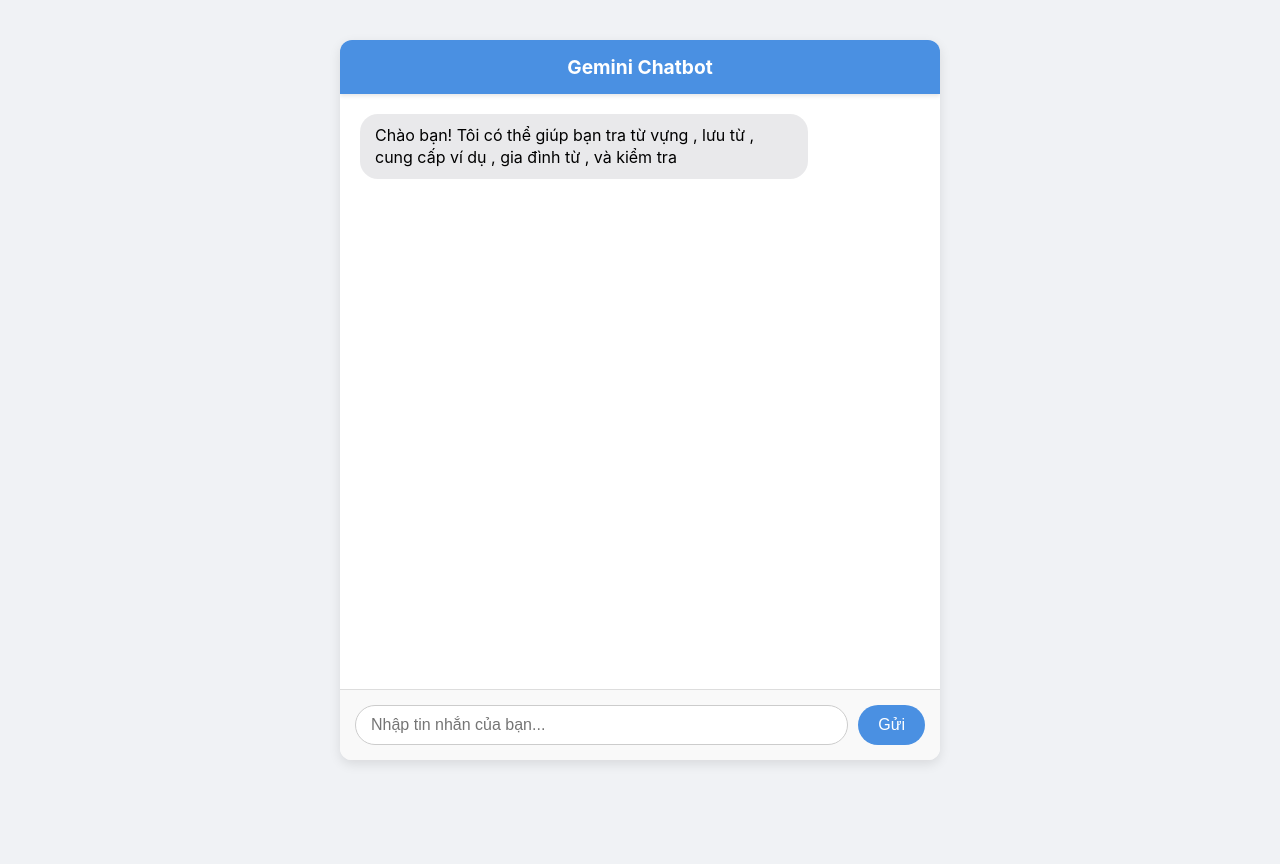
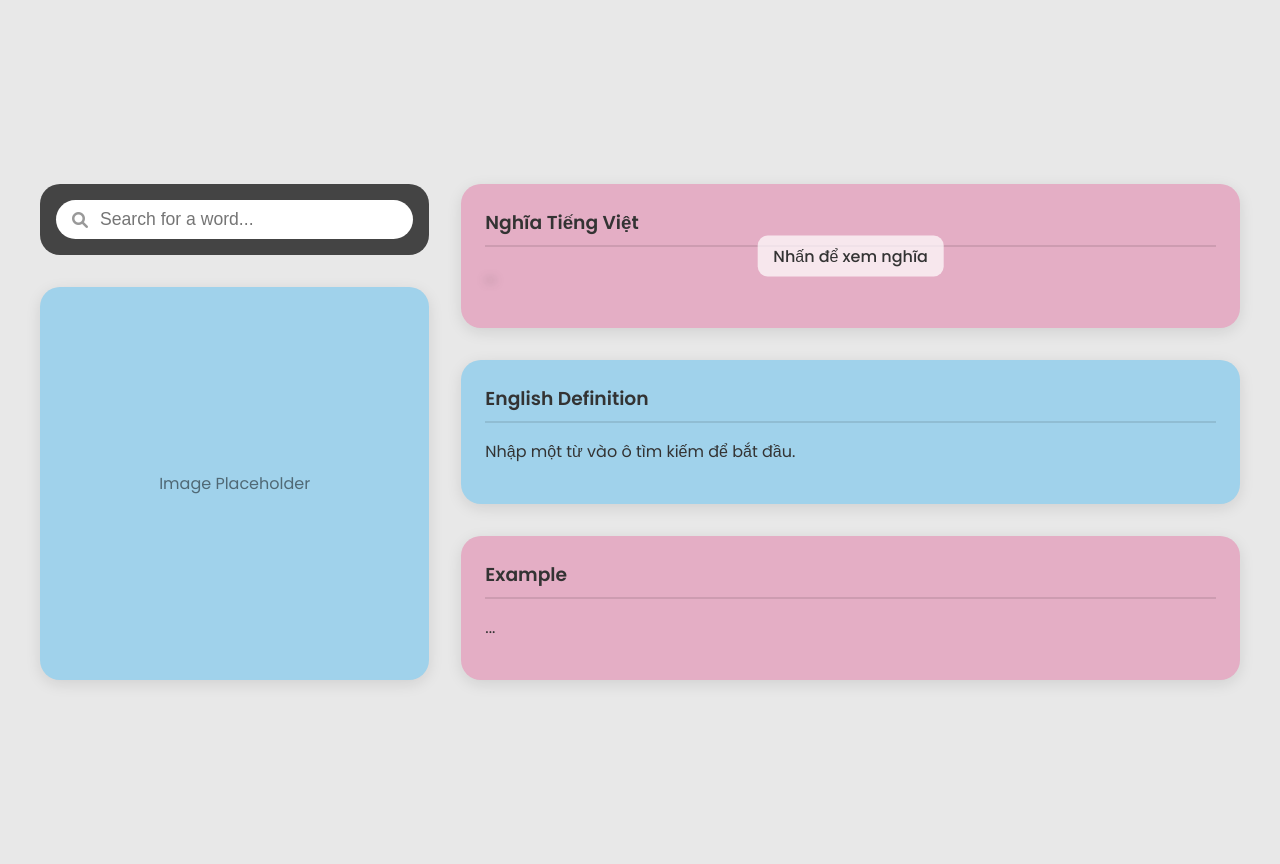
Before and after one commit to ntuanh/MyVocab, a Flask app: page / in a window 1280 px wide. Before the commit the page ends 764 px from the top, so only its background shows below. Run offline with Flask 3, Linux system fonts and the light colour scheme.

Commit message:
update user interface and resource

```diff
--- a/my_website/app.py
+++ b/my_website/app.py
@@ -1,51 +1,19 @@
 # my_website/app.py
+from flask import Flask, render_template, request
+from handle_request import get_dictionary_data # Đổi tên hàm import
 
-from flask import Flask, render_template, request, jsonify
-# Import hàm xử lý từ file handle_request.py
-from handle_request import get_gemini_response
-
-# Khởi tạo ứng dụng Flask
 app = Flask(__name__)
-
-
-# Đối với ứng dụng từ điển, mỗi yêu cầu là độc lập,
-# vì vậy chúng ta không cần quản lý lịch sử trò chuyện phức tạp.
-# Biến chat_histories đã bị loại bỏ.
 
 @app.route('/')
 def index():
-    """
-    Hàm này render trang chủ (giao diện chat).
-    Nó sẽ trả về file 'index.html' từ thư mục 'templates'.
-    """
     return render_template('index.html')
-
 
 @app.route('/chat', methods=['POST'])
 def chat():
-    """
-    Đây là endpoint chính để xử lý yêu cầu chat từ người dùng.
-    Nó nhận tin nhắn, gửi đến Gemini và trả về phản hồi.
-    """
-    # 1. Lấy dữ liệu JSON từ yêu cầu của client (JavaScript gửi lên)
     data = request.get_json()
     user_message = data.get('message')
+    # Gọi thẳng hàm mới, nó đã trả về định dạng response của Flask
+    return get_dictionary_data(user_message)
 
-    # 2. Kiểm tra xem người dùng có gửi tin nhắn rỗng không
-    if not user_message:
-        return jsonify({'error': 'Message cannot be empty'}), 400
-
-    # 3. Gọi hàm get_gemini_response để xử lý
-    #    - Truyền vào tin nhắn của người dùng và một lịch sử rỗng [].
-    #    - Dùng dấu gạch dưới `_` để bỏ qua giá trị thứ hai (lịch sử) mà hàm trả về,
-    #      vì chúng ta không cần nó trong ứng dụng này.
-    bot_response_text, _ = get_gemini_response(user_message, [])
-
-    # 4. Trả kết quả (câu trả lời của bot) về cho giao diện dưới dạng JSON
-    return jsonify({'response': bot_response_text})
-
-
-# Đoạn này đảm bảo server chỉ chạy khi bạn thực thi trực tiếp file này
 if __name__ == '__main__':
-    # Chạy server ở chế độ debug để tự động tải lại khi có thay đổi
     app.run(debug=True)
--- a/my_website/static/script.js
+++ b/my_website/static/script.js
@@ -1,70 +1,63 @@
 document.addEventListener('DOMContentLoaded', () => {
-    const chatForm = document.getElementById('chat-form');
-    const userInput = document.getElementById('user-input');
-    const chatBox = document.getElementById('chat-box');
+    // Lấy các element cần thiết
+    const searchForm = document.getElementById('search-form');
+    const wordInput = document.getElementById('word-input');
 
-    // Hàm để thêm tin nhắn vào giao diện
-    function addMessage(text, sender) {
-    const messageDiv = document.createElement('div');
-    messageDiv.classList.add('message', `${sender}-message`);
+    const vietnamesePanel = document.getElementById('vietnamese-panel');
+    const vietnameseMeaningEl = document.getElementById('vietnamese-meaning');
+    const definitionEl = document.getElementById('english-definition');
+    const exampleEl = document.getElementById('example-sentence');
 
-    const messageP = document.createElement('p');
+    // Hàm cập nhật giao diện
+    function updateUI(data) {
+        definitionEl.textContent = data.english_definition || 'N/A';
+        exampleEl.textContent = data.example || 'N/A';
+        vietnameseMeaningEl.textContent = data.vietnamese_meaning || 'N/A';
 
-    if (sender === 'bot') {
-        // Nếu là tin nhắn của bot, dùng Marked.js để chuyển Markdown thành HTML
-        messageP.innerHTML = marked.parse(text);
-    } else {
-        // Nếu là tin nhắn người dùng, chỉ hiển thị văn bản thuần
-        messageP.textContent = text;
+        // Reset lại trạng thái của panel tiếng Việt
+        vietnamesePanel.classList.add('hidden');
+        vietnamesePanel.classList.remove('revealed');
     }
 
-    messageDiv.appendChild(messageP);
-    chatBox.appendChild(messageDiv);
+    // Xử lý sự kiện tìm kiếm
+    searchForm.addEventListener('submit', async (e) => {
+        e.preventDefault();
+        const word = wordInput.value.trim();
+        if (!word) return;
 
-    // Tự động cuộn xuống tin nhắn mới nhất
-    chatBox.scrollTop = chatBox.scrollHeight;
-    }
-
-    // Hàm để xử lý khi form được gửi
-    chatForm.addEventListener('submit', async (e) => {
-        e.preventDefault(); // Ngăn trang web tải lại
-
-        const userMessage = userInput.value.trim();
-        if (userMessage === '') return;
-
-        // Hiển thị ngay tin nhắn của người dùng
-        addMessage(userMessage, 'user');
-
-        // Xóa nội dung trong ô nhập liệu
-        userInput.value = '';
+        // Hiển thị trạng thái loading
+        definitionEl.textContent = 'Searching...';
+        exampleEl.textContent = '...';
+        vietnameseMeaningEl.textContent = '...';
 
         try {
-            // Gửi request đến backend (endpoint /chat)
             const response = await fetch('/chat', {
                 method: 'POST',
-                headers: {
-                    'Content-Type': 'application/json',
-                },
-                // Gửi tin nhắn dưới dạng JSON
-                body: JSON.stringify({
-                    message: userMessage,
-                    user_id: 'default_user' // Trong ứng dụng thực tế, đây nên là một ID duy nhất cho mỗi người dùng
-                }),
+                headers: { 'Content-Type': 'application/json' },
+                body: JSON.stringify({ message: word })
             });
 
-            if (!response.ok) {
-                throw new Error('Network response was not ok');
+            const data = await response.json();
+
+            if (response.ok) {
+                updateUI(data);
+            } else {
+                // Hiển thị lỗi từ server
+                definitionEl.textContent = data.error || 'An unknown error occurred.';
+                exampleEl.textContent = 'N/A';
+                vietnameseMeaningEl.textContent = 'N/A';
             }
+        } catch (error) {
+            console.error('Fetch Error:', error);
+            definitionEl.textContent = 'Failed to connect to the server.';
+        }
+    });
 
-            const data = await response.json();
-            const botResponse = data.response;
-
-            // Hiển thị câu trả lời của bot
-            addMessage(botResponse, 'bot');
-
-        } catch (error) {
-            console.error('Error:', error);
-            addMessage('Xin lỗi, đã có lỗi xảy ra. Vui lòng thử lại.', 'bot');
+    // Xử lý sự kiện nhấn để xem nghĩa
+    vietnamesePanel.addEventListener('click', () => {
+        if (vietnamesePanel.classList.contains('hidden')) {
+            vietnamesePanel.classList.remove('hidden');
+            vietnamesePanel.classList.add('revealed');
         }
     });
 });
--- a/my_website/static/style.css
+++ b/my_website/static/style.css
@@ -1,122 +1,116 @@
-/* General Styling */
+@import url('https://fonts.googleapis.com/css2?family=Poppins:wght@400;500;600&display=swap');
+
+:root {
+    --bg-color: #E8E8E8; /* Nền xanh lá mạ trong ảnh */
+    --panel-blue: #A0D2EB;
+    --panel-pink: #E4AEC5;
+    --panel-dark: #444;
+    --text-color: #333;
+    --border-radius: 20px;
+}
+
 body {
-    font-family: -apple-system, BlinkMacSystemFont, "Segoe UI", Roboto, Helvetica, Arial, sans-serif;
-    background-color: #f0f2f5;
+    font-family: 'Poppins', sans-serif;
+    background-color: var(--bg-color);
     margin: 0;
+    padding: 2rem;
     display: flex;
     justify-content: center;
     align-items: center;
-    height: 100vh;
+    min-height: 100vh;
 }
 
-#chat-container {
+#app-container {
+    display: grid;
+    grid-template-columns: 1fr 2fr; /* Chia 2 cột */
+    gap: 2rem;
     width: 100%;
-    max-width: 600px;
-    height: 90vh;
-    max-height: 800px;
-    background-color: #ffffff;
-    border-radius: 12px;
-    box-shadow: 0 4px 12px rgba(0, 0, 0, 0.1);
+    max-width: 1200px;
+}
+
+#left-panel, #main-content {
     display: flex;
     flex-direction: column;
-    overflow: hidden;
+    gap: 2rem;
 }
 
-#chat-header {
-    background-color: #4A90E2; /* A nice blue */
-    color: white;
-    padding: 15px 20px;
-    text-align: center;
-    box-shadow: 0 2px 4px rgba(0,0,0,0.1);
+.panel {
+    background-color: white;
+    padding: 1.5rem;
+    border-radius: var(--border-radius);
+    box-shadow: 0 4px 15px rgba(0,0,0,0.1);
+    color: var(--text-color);
 }
 
-#chat-header h2 {
-    margin: 0;
-    font-size: 1.2rem;
+.panel h3 {
+    margin-top: 0;
+    border-bottom: 2px solid rgba(0,0,0,0.1);
+    padding-bottom: 0.5rem;
+    margin-bottom: 1rem;
 }
 
-#chat-box {
-    flex-grow: 1;
-    padding: 20px;
-    overflow-y: auto;
-    display: flex;
-    flex-direction: column;
-    gap: 15px;
+#search-container {
+    background-color: var(--panel-dark);
+    padding: 1rem;
+    border-radius: var(--border-radius);
 }
 
-/* Styling for messages */
-.message {
+#search-form {
     display: flex;
-    max-width: 80%;
+    align-items: center;
+    background-color: #fff;
+    border-radius: 25px;
+    padding: 0.5rem 1rem;
 }
 
-.message p {
-    margin: 0;
-    padding: 10px 15px;
-    border-radius: 18px;
-    line-height: 1.4;
+#search-form i {
+    color: #999;
 }
 
-.bot-message {
-    align-self: flex-start;
+#word-input {
+    border: none;
+    outline: none;
+    width: 100%;
+    font-size: 1.1rem;
+    padding-left: 0.75rem;
 }
 
-.bot-message p {
-    background-color: #e9e9eb;
-    color: #000;
+#image-panel {
+    flex-grow: 1;
+    display: flex;
+    justify-content: center;
+    align-items: center;
+    background-color: var(--panel-blue);
+    color: rgba(0,0,0,0.5);
 }
 
-.user-message {
-    align-self: flex-end;
+/* Màu sắc cho các panel chính */
+#definition-panel { background-color: var(--panel-blue); }
+#vietnamese-panel, #example-panel { background-color: var(--panel-pink); }
+
+/* Styling cho phần nghĩa bị ẩn */
+#vietnamese-panel.hidden {
+    position: relative;
+    cursor: pointer;
 }
 
-.user-message p {
-    background-color: #4A90E2;
-    color: white;
+#vietnamese-panel.hidden p {
+    filter: blur(5px);
+    user-select: none;
 }
 
-/* Typing indicator */
-.typing-indicator p {
-    font-style: italic;
-    color: #888;
-    background-color: transparent !important;
+#vietnamese-panel.hidden::after {
+    content: 'Nhấn để xem nghĩa';
+    position: absolute;
+    top: 50%;
+    left: 50%;
+    transform: translate(-50%, -50%);
+    background: rgba(255,255,255,0.7);
+    padding: 0.5rem 1rem;
+    border-radius: 10px;
+    font-weight: 500;
 }
 
-#input-container {
-    border-top: 1px solid #ddd;
-    padding: 15px;
-    background-color: #f9f9f9;
+#vietnamese-panel.revealed::after {
+    display: none;
 }
-
-#chat-form {
-    display: flex;
-    gap: 10px;
-}
-
-#user-input {
-    flex-grow: 1;
-    border: 1px solid #ccc;
-    border-radius: 20px;
-    padding: 10px 15px;
-    font-size: 1rem;
-}
-
-#user-input:focus {
-    outline: none;
-    border-color: #4A90E2;
-}
-
-#chat-form button {
-    background-color: #4A90E2;
-    color: white;
-    border: none;
-    border-radius: 20px;
-    padding: 10px 20px;
-    font-size: 1rem;
-    cursor: pointer;
-    transition: background-color 0.2s;
-}
-
-#chat-form button:hover {
-    background-color: #357ABD;
-}
--- a/my_website/templates/index.html
+++ b/my_website/templates/index.html
@@ -3,33 +3,41 @@
 <head>
     <meta charset="UTF-8">
     <meta name="viewport" content="width=device-width, initial-scale=1.0">
-    <title>Gemini Simple Chatbot</title>
-    <!-- Link đến file CSS trong thư mục static -->
+    <title>MyVocab - Từ điển thông minh</title>
     <link rel="stylesheet" href="{{ url_for('static', filename='style.css') }}">
-    <script src="https://cdn.jsdelivr.net/npm/marked/marked.min.js"></script>
+    <link rel="stylesheet" href="https://cdnjs.cloudflare.com/ajax/libs/font-awesome/6.0.0-beta3/css/all.min.css">
 </head>
 <body>
+    <div id="app-container">
+        <aside id="left-panel">
+            <div id="search-container">
+                <form id="search-form">
+                    <i class="fas fa-search"></i>
+                    <input type="text" id="word-input" placeholder="Search for a word..." autocomplete="off">
+                </form>
+            </div>
+            <div id="image-panel" class="panel">
+                <!-- Phần hình ảnh sẽ được thêm sau -->
+                <p>Image Placeholder</p>
+            </div>
+        </aside>
 
-    <div id="chat-container">
-        <div id="chat-header">
-            <h2>Gemini Chatbot</h2>
-        </div>
-        <div id="chat-box">
-            <!-- Tin nhắn chào mừng ban đầu -->
-            <div class="message bot-message">
-                <p>Chào bạn! Tôi có thể giúp bạn tra từ vựng , lưu từ , cung cấp ví dụ , gia đình từ , và kiểm tra </p>
-
+        <main id="main-content">
+            <div id="vietnamese-panel" class="panel pink hidden">
+                <h3>Nghĩa Tiếng Việt</h3>
+                <p id="vietnamese-meaning">...</p>
             </div>
-        </div>
-        <div id="input-container">
-            <form id="chat-form">
-                <input type="text" id="user-input" placeholder="Nhập tin nhắn của bạn..." autocomplete="off" required>
-                <button type="submit">Gửi</button>
-            </form>
-        </div>
+            <div id="definition-panel" class="panel blue">
+                <h3>English Definition</h3>
+                <p id="english-definition">Nhập một từ vào ô tìm kiếm để bắt đầu.</p>
+            </div>
+            <div id="example-panel" class="panel pink">
+                <h3>Example</h3>
+                <p id="example-sentence">...</p>
+            </div>
+        </main>
     </div>
 
-    <!-- Link đến file JavaScript trong thư mục static -->
     <script src="{{ url_for('static', filename='script.js') }}"></script>
 </body>
 </html>
```
Also changed, not shown: my_website/handle_request.py (+48 -66 lines).
